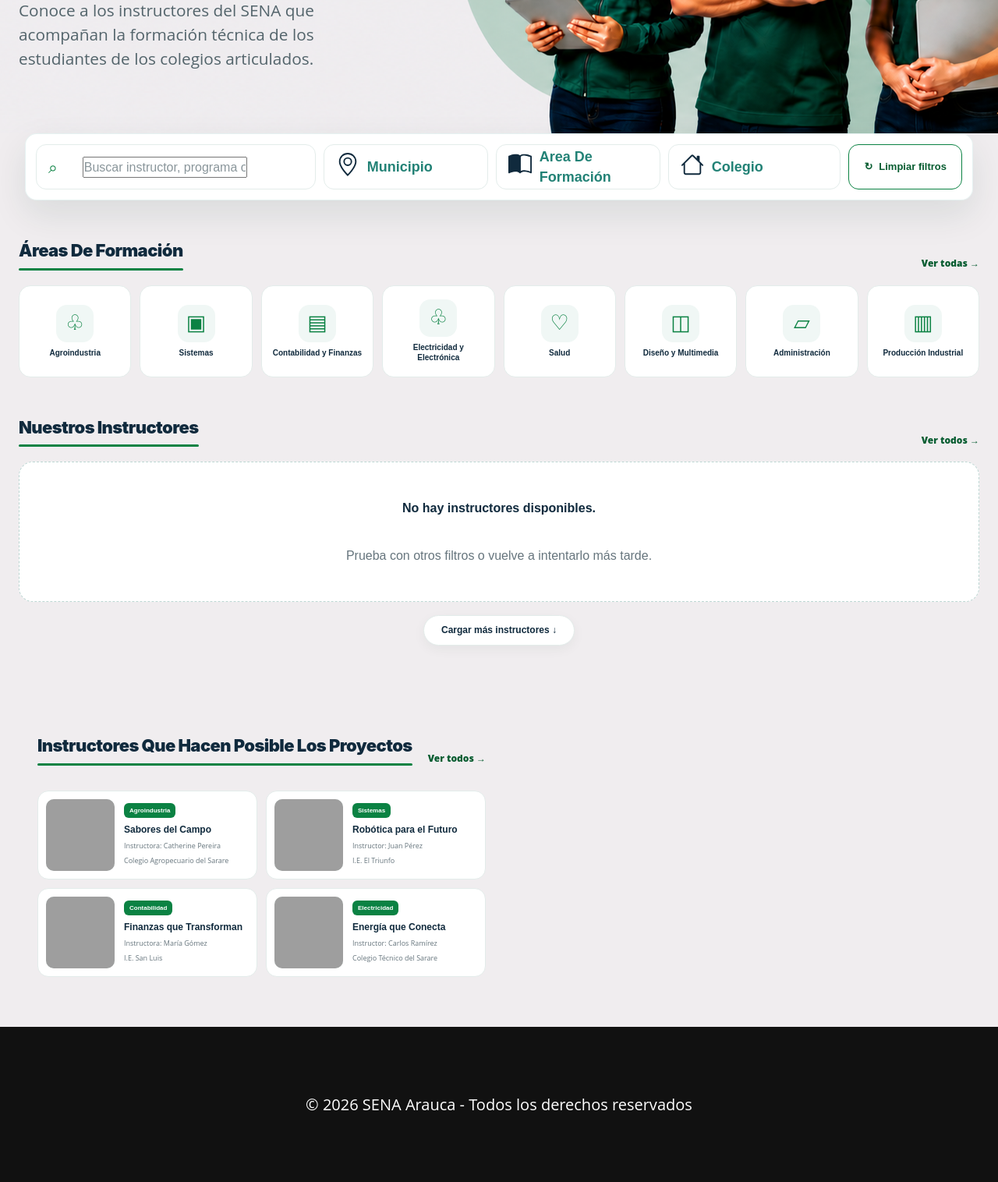
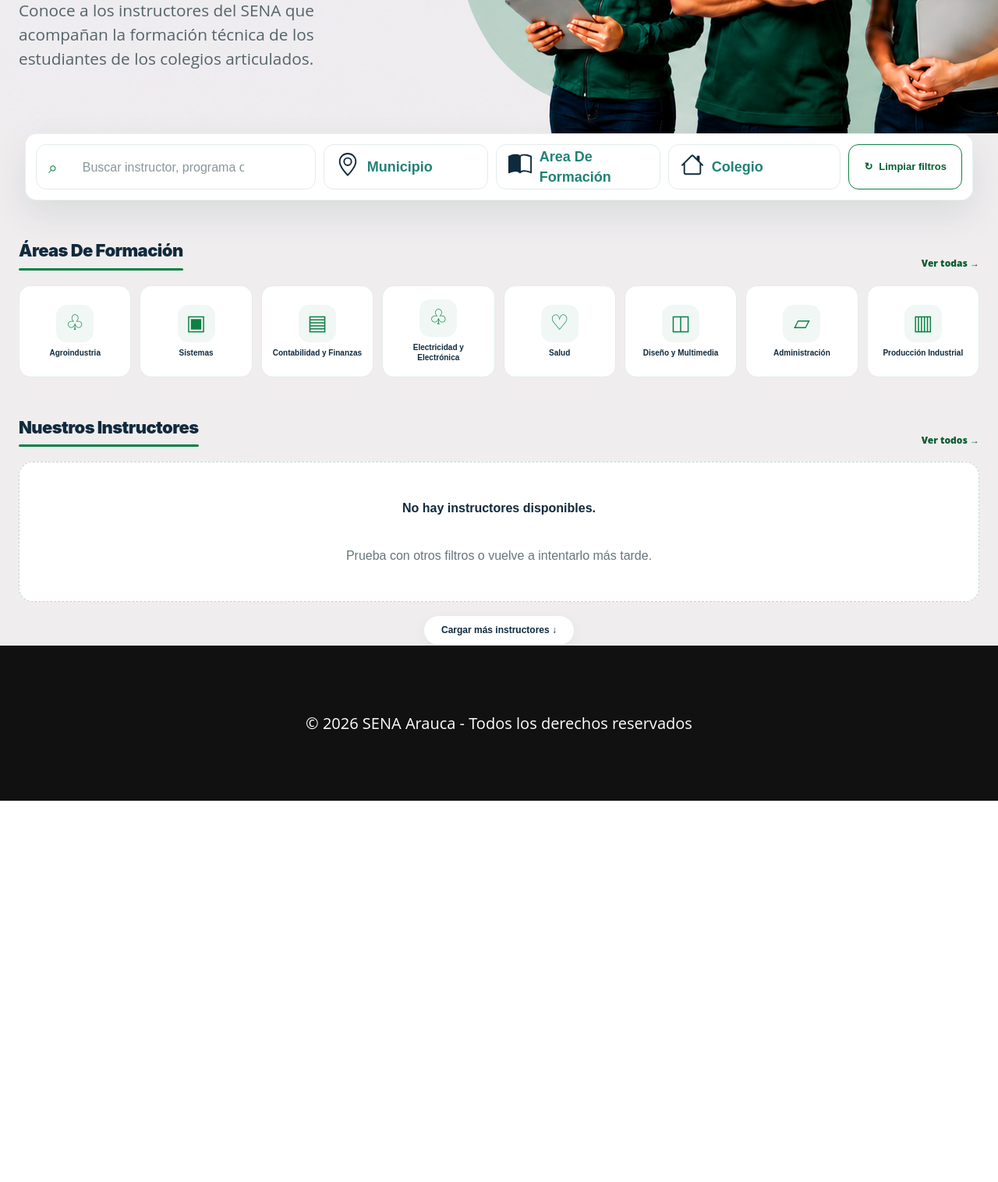
Before and after one commit to IsrAcevedo/sena_articulacion_arauca, a Flask app: page /instructores in a window 1280 px wide. Shown: the part 487-2003 px from the top of the page at 78% size. After the commit the page ends 1514 px from the top, so only its background shows below. Run offline with Flask 3, Linux system fonts and the light colour scheme; data that the repository does not hold is empty; grey boxes are pictures that could not be loaded.

Commit message:
borre los proyectos de la pagina intructores

```diff
--- a/mis_blueprints/routes/main.py
+++ b/mis_blueprints/routes/main.py
@@ -52,7 +52,9 @@ def colegio(id):
 
 @main_bp.route('/instructores')
 def instructores():
-    query = 'SELECT i.id_instructor AS id, i.foto, CONCAT(i.nombres," ",i.apellidos)AS nombre, p.nombre_profesion as profesion, m.nombre as municipio, c.nombre as colegio FROM instructor i INNER JOIN profesiones p ON i.id_profesion = p.id_profesion INNER JOIN tecnicos t ON i.id_instructor = t.id_instructor INNER JOIN colegios c ON t.id_colegio = c.id_colegios INNER JOIN municipios m ON c.id_municipios = m.id_municipios WHERE i.activo = 1'
+    # query = 'SELECT i.id_instructor AS id, i.foto, CONCAT(i.nombres," ",i.apellidos)AS nombre, p.nombre_profesion as profesion, m.nombre as municipio, c.nombre as colegio FROM instructor i INNER JOIN profesiones p ON i.id_profesion = p.id_profesion INNER JOIN tecnicos t ON i.id_instructor = t.id_instructor INNER JOIN colegios c ON t.id_colegio = c.id_colegios INNER JOIN municipios m ON c.id_municipios = m.id_municipios WHERE i.activo = 1'
+    # instructores = consulta(query)
+    query = "select i.id_instructor as id, i.foto as foto, CONCAT(i.nombres,' ',i.apellidos) as nombre, p.nombre_profesion as profesion from instructor i inner join profesiones p on p.id_profesion = i.id_profesion"
     instructores = consulta(query)
     return render_template('instructores.html', instructores = instructores)
 
--- a/static/style/styleEvelyn.css
+++ b/static/style/styleEvelyn.css
@@ -720,6 +720,7 @@ html{
 .pagina-instructores input,
 .pagina-instructores select{
     font:inherit;
+    border: none;
 }
 
 .container_instructores{
@@ -1039,7 +1040,15 @@ html{
 
 /* ========================= SECTIONS ========================= */
 
-.pagina-instructores .section{
+.Area-inst{
+    padding:52px 0 0;
+}
+
+.proyectos-inst{
+    padding:52px 0 0;
+}
+
+.instructores_i{
     padding:52px 0 0;
 }
 
@@ -1405,13 +1414,13 @@ html{
 
 /* ========================= PROJECTS ========================= */
 
-.pagina-instructores .project-grid{
+.tarjeta_proyecto{
     display:grid;
     grid-template-columns:repeat(2,minmax(0,1fr));
     gap:11px;
 }
 
-.pagina-instructores .project{
+.tarjeta_proyecto article{
     min-width:0;
     display:grid;
     grid-template-columns:88px minmax(0,1fr);
@@ -1423,7 +1432,7 @@ html{
     transition:.22s ease;
 }
 
-.pagina-instructores .project:hover{
+.tarjeta_proyecto article:hover{
     transform:translateY(-3px);
     border-color:#bfd9d5;
     box-shadow:0 10px 24px rgba(16,53,49,.07);
@@ -1445,7 +1454,7 @@ html{
     transition:transform .3s ease;
 }
 
-.pagina-instructores .project:hover .project-img img{
+.tarjeta_proyecto article:hover .project-img img{
     transform:scale(1.06);
 }
 
@@ -1460,14 +1469,14 @@ html{
     font-weight:900;
 }
 
-.pagina-instructores .project h4{
+.tarjeta_proyecto article h4{
     margin:0;
     color:var(--pi-ink);
     font-size:12px;
     line-height:1.4;
 }
 
-.pagina-instructores .project p{
+.tarjeta_proyecto article p{
     margin:6px 0 0;
     color:var(--pi-muted);
     font-size:9px;
@@ -1724,7 +1733,7 @@ html{
     }
 
     .pagina-instructores .school-grid,
-    .pagina-instructores .project-grid{
+    .tarjeta_proyecto{
         grid-template-columns:1fr 1fr;
     }
 
@@ -1762,11 +1771,11 @@ html{
     }
 
     .pagina-instructores .school-grid,
-    .pagina-instructores .project-grid{
+    .tarjeta_proyecto{
         grid-template-columns:1fr;
     }
 
-    .pagina-instructores .project{
+    .tarjeta_proyecto{
         grid-template-columns:92px 1fr;
     }
 
--- a/templates/instructores.html
+++ b/templates/instructores.html
@@ -82,7 +82,7 @@
         <button class="clear" id="clear" type="button">↻ <span>Limpiar filtros</span></button>
     </div>
 
-    <section class="section">
+    <section class="Area-inst">
         <div class="container_instructores">
             <div class="section-head">
                 <h2 class="section-title">Áreas de formación</h2>
@@ -122,7 +122,7 @@
 
 
 
-    <section class="section">
+    <section class="instructores_i">
         <div class="container_instructores">
             <div class="instructors-news">
 
@@ -146,9 +146,6 @@
 
                                 <div class="area">profesion: {{ instructor.profesion }}</div>
 
-
-                                <div class="meta">⌖ {{ instructor.municipio }}</div>
-                                <div class="meta">⌂ {{ instructor.colegio }}</div>
                                 <span class="profile-btn">Ver perfil <span>→</span></span>
                             </div>
                         </a>
@@ -171,75 +168,7 @@
         </div>
     </section>
 
-    <section class="section">
-        <div class="container two-columns">
 
-
-            <div>
-                <div class="section-head">
-                    <div>
-                        <h2 class="section-title">Instructores que hacen posible los proyectos</h2>
-                    </div>
-                    <a class="section-link" href="#">Ver todos →</a>
-                </div>
-
-                <div class="project-grid">
-                    <article class="project">
-                        <div class="project-img">
-                            <img
-                                src="https://images.unsplash.com/photo-1492496913980-501348b61469?auto=format&fit=crop&w=300&q=80">
-                        </div>
-                        <div>
-                            <span class="tag">Agroindustria</span>
-                            <h4>Sabores del Campo</h4>
-                            <p>Instructora: Catherine Pereira</p>
-                            <p>Colegio Agropecuario del Sarare</p>
-                        </div>
-                    </article>
-
-                    <article class="project">
-                        <div class="project-img">
-                            <img
-                                src="https://images.unsplash.com/photo-1485827404703-89b55fcc595e?auto=format&fit=crop&w=300&q=80">
-                        </div>
-                        <div>
-                            <span class="tag">Sistemas</span>
-                            <h4>Robótica para el Futuro</h4>
-                            <p>Instructor: Juan Pérez</p>
-                            <p>I.E. El Triunfo</p>
-                        </div>
-                    </article>
-
-                    <article class="project">
-                        <div class="project-img">
-                            <img
-                                src="https://images.unsplash.com/photo-1554224155-6726b3ff858f?auto=format&fit=crop&w=300&q=80">
-                        </div>
-                        <div>
-                            <span class="tag">Contabilidad</span>
-                            <h4>Finanzas que Transforman</h4>
-                            <p>Instructora: María Gómez</p>
-                            <p>I.E. San Luis</p>
-                        </div>
-                    </article>
-
-                    <article class="project">
-                        <div class="project-img">
-                            <img
-                                src="https://images.unsplash.com/photo-1531058020387-3be344556be6?auto=format&fit=crop&w=300&q=80">
-                        </div>
-                        <div>
-                            <span class="tag">Electricidad</span>
-                            <h4>Energía que Conecta</h4>
-                            <p>Instructor: Carlos Ramírez</p>
-                            <p>Colegio Técnico del Sarare</p>
-                        </div>
-                    </article>
-                </div>
-            </div>
-
-        </div>
-    </section>
 </div>
 
 
```
